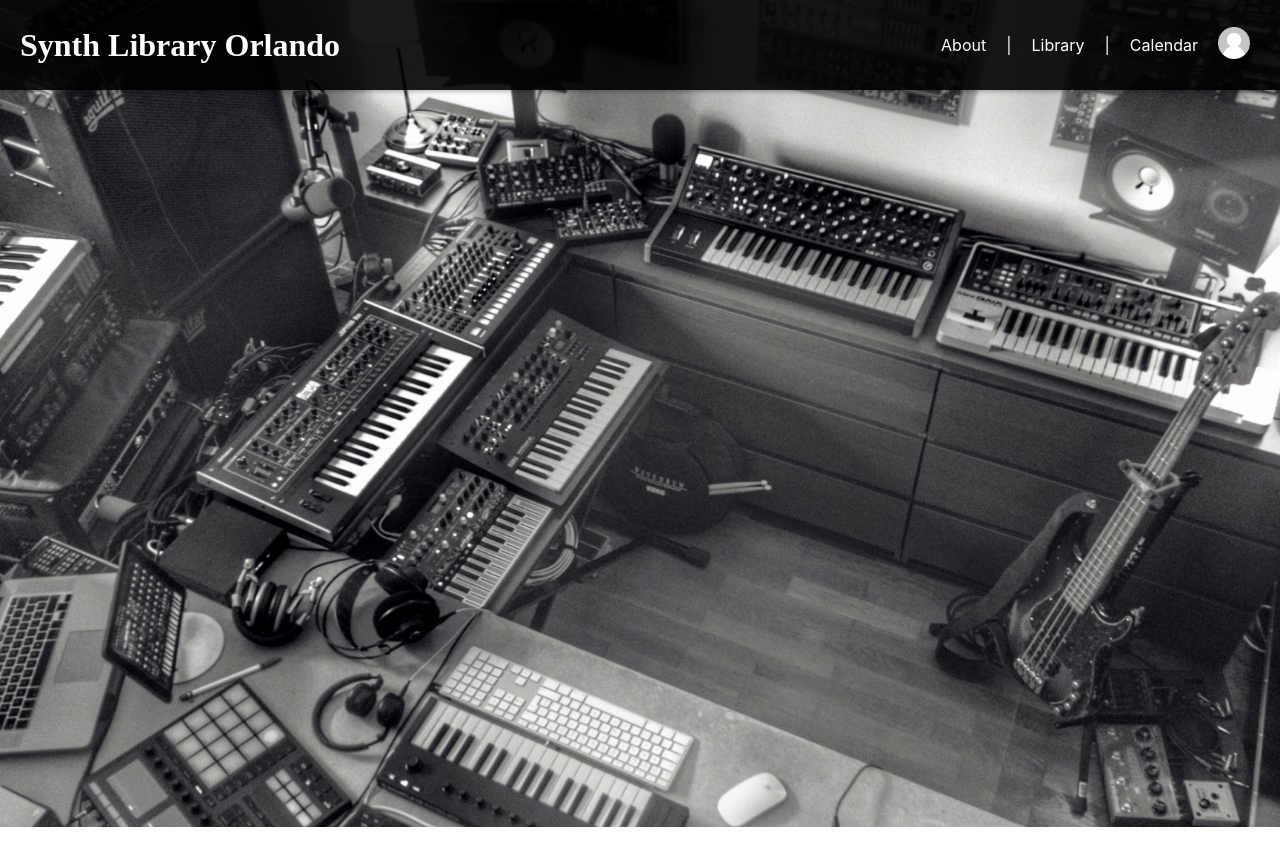
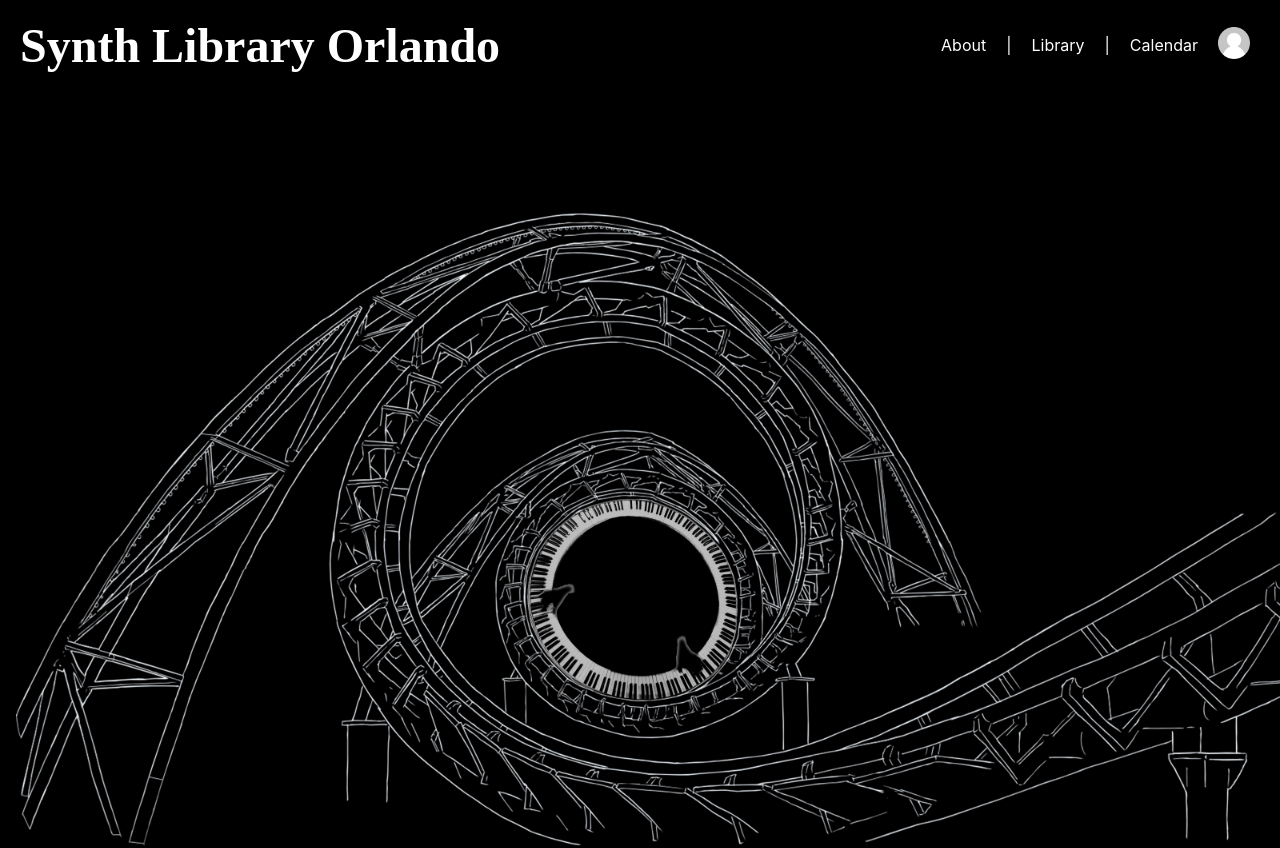
Before and after one commit to cguarasci/synth-library, a React (Create React App) app: page / in a window 1280 px wide. Shown: the top 848 px of the page. Built offline with nearby package versions, Linux system fonts and the light colour scheme.

Commit message:
Changed font and homepage photo

```diff
--- a/src/components/Header/Header.js
+++ b/src/components/Header/Header.js
@@ -4,7 +4,7 @@
 const Header = ({ activePage }) => {
   return (
     <header style={{ display: 'flex', justifyContent: 'space-between', gap: '20px', alignItems: 'center', position: 'fixed', top: 0, minHeight: '90px', width: '100%', backgroundColor: '#000000E6', boxShadow: '0 2px 4px rgba(0, 0, 0, 0.25)', color: '#fff', zIndex: '1', padding: '0 20px' }}>
-      <h1 style={{ fontFamily: 'Kaushan Script', margin: 0, padding: '10px 0' }}><a className='white-link' href="/home">Synth Library Orlando</a></h1>
+      <h1 style={{ fontFamily: 'Libre Barcode 39 Text', margin: 0, padding: '10px 0' }}><a className='white-link' href="/home">Synth Library Orlando</a></h1>
       <div style={{ display: 'flex', gap: '20px', alignItems: 'center', marginRight: '50px', position: 'relative' }}>
         <a href="/about" className={`white-link ${activePage === 'About' ? 'active' : ''}`}>About</a>
         <p>|</p>
--- a/src/index.css
+++ b/src/index.css
@@ -1,5 +1,6 @@
 :root {
-  --body-background-color: white;
+  --body-background-color: black;
+  --body-text-color: white;
 }
 
 body {
@@ -9,7 +10,13 @@
     sans-serif;
   -webkit-font-smoothing: antialiased;
   -moz-osx-font-smoothing: grayscale;
-  background-color: var(--body-background-color); /* Use the CSS variable */
+  background-color: var(--body-background-color);
+  color: var(--body-text-color);
+}
+
+h1 {
+  font-family: 'Libre Barcode 39 Text';
+  font-size: 48px;
 }
 
 code {
```
Also changed, not shown: public/images/homepagebackground.jpg, public/images/homepagebackground1.jpg (added).
